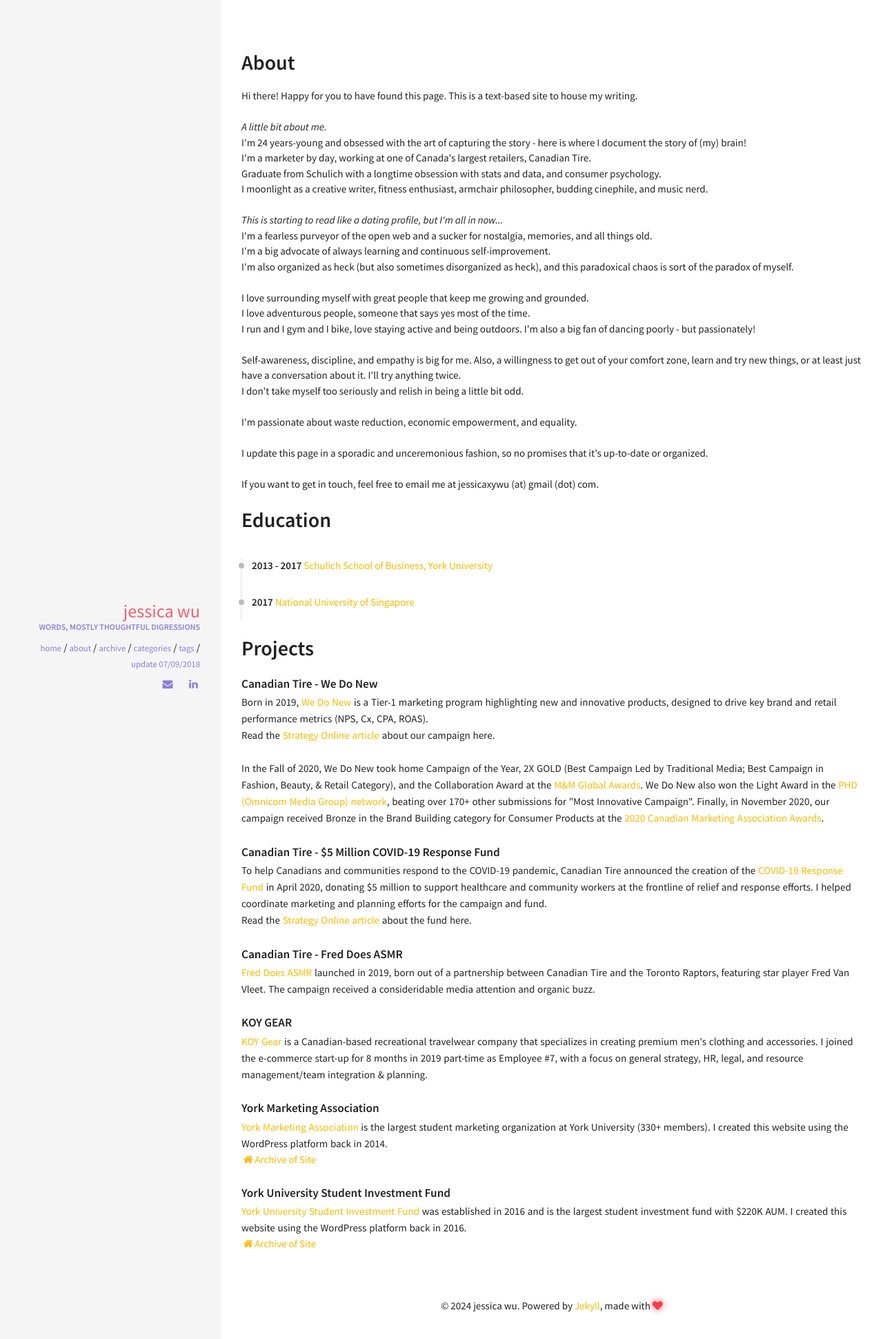
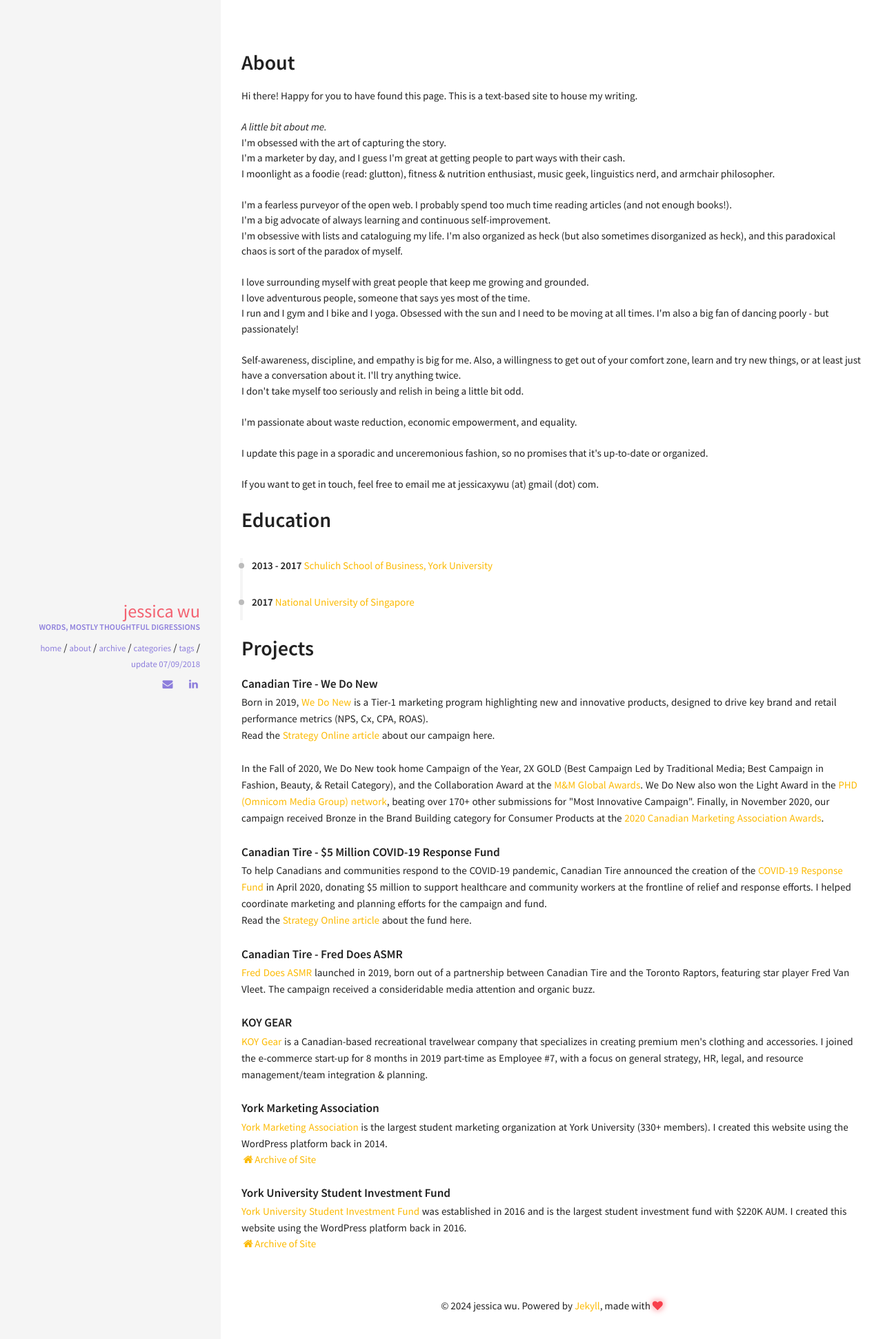
Before and after one commit to jessxwu/jessxwu.github.io, a Jekyll site: the page built from about.html, in a window 1280 px wide. Shown: the top 1941 px of the page at 69% size. Built offline with Jekyll 4.4.1, drawn with Linux system fonts in a browser that asks for light colours.

Commit message:
submission

```diff
--- a/_includes/sections/about.html
+++ b/_includes/sections/about.html
@@ -5,21 +5,21 @@
 Hi there!
 
 Happy for you to have found this page. This is a text-based site to house my writing.<br> <br>
+
 <em>A little bit about me.</em><br>
-I'm 24 years-young and obsessed with the art of capturing the story - here is where I document the story of (my) brain! <br>
-I'm a marketer by day, working at one of Canada's largest retailers, Canadian Tire. <br>
-Graduate from Schulich with a longtime obsession with stats and data, and consumer psychology. <br>
-I moonlight as a creative writer, fitness enthusiast, armchair philosopher, budding cinephile, and music nerd.
+I'm obsessed with the art of capturing the story. <br>
+I'm a marketer by day, and I guess I'm great at getting people to part ways with their cash. <br>
+I moonlight as a foodie (read: glutton), fitness & nutrition enthusiast, music geek, linguistics nerd, and armchair philosopher.
 <br><br>
 
-<em>This is starting to read like a dating profile, but I'm all in now...</em><br>
-I'm a fearless purveyor of the open web and a sucker for nostalgia, memories, and all things old. <br>
+I'm a fearless purveyor of the open web. I probably spend too much time reading articles (and not enough books!). <br>
 I'm a big advocate of always learning and continuous self-improvement. <br>
+I'm obsessive with lists and cataloguing my life.
 I'm also organized as heck (but also sometimes disorganized as heck), and this paradoxical chaos is sort of the paradox of myself.<br><br>
 
 I love surrounding myself with great people that keep me growing and grounded.<br>
 I love adventurous people, someone that says yes most of the time. <br>
-I run and I gym and I bike, love staying active and being outdoors.
+I run and I gym and I bike and I yoga. Obsessed with the sun and I need to be moving at all times.
 I'm also a big fan of dancing poorly - but passionately!
 <br> <br>
 
```
Also changed, not shown: _posts/2020-02-09-colleen-green-i-want-to-grow-up.md (+1 -1 lines).
